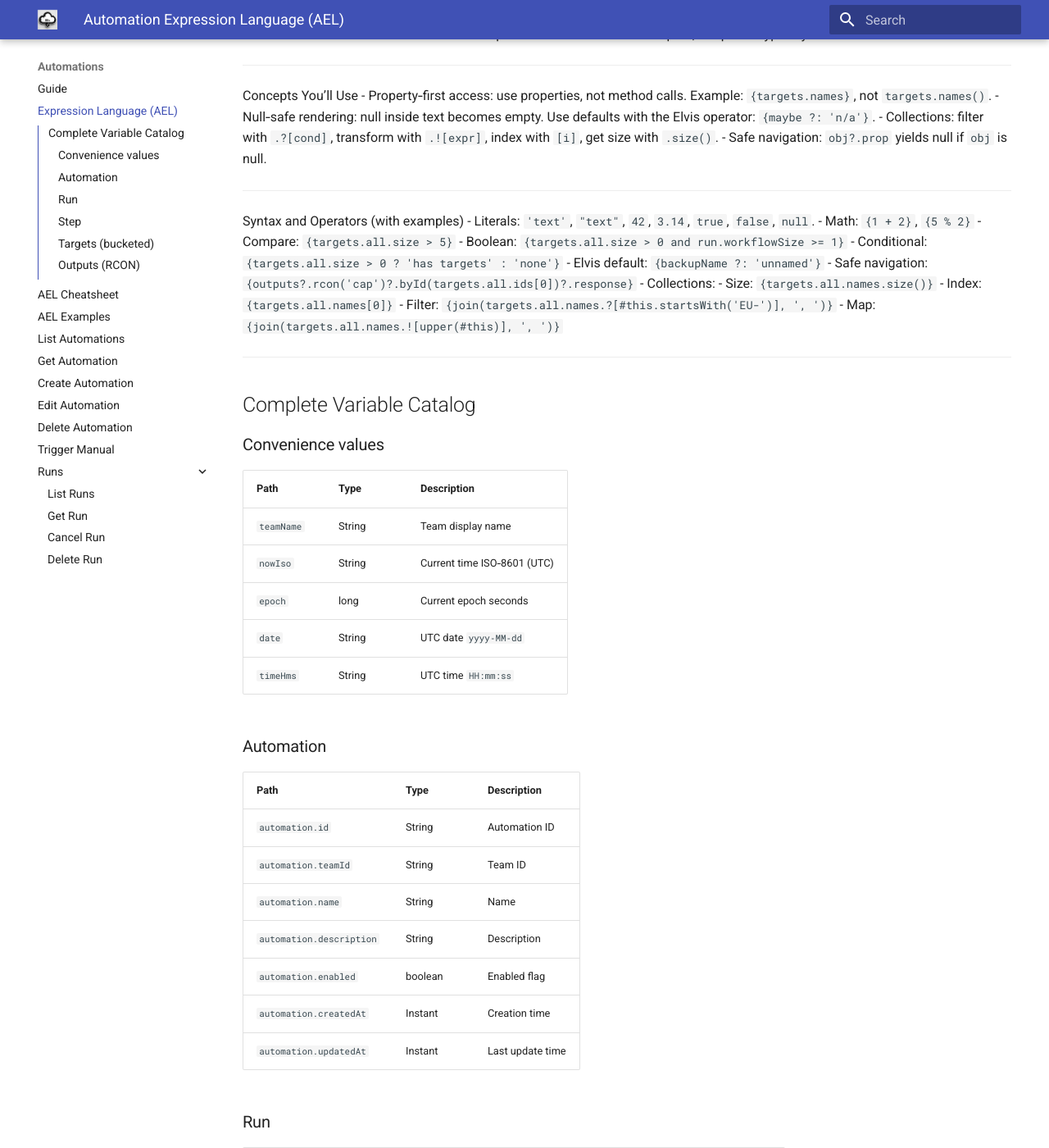
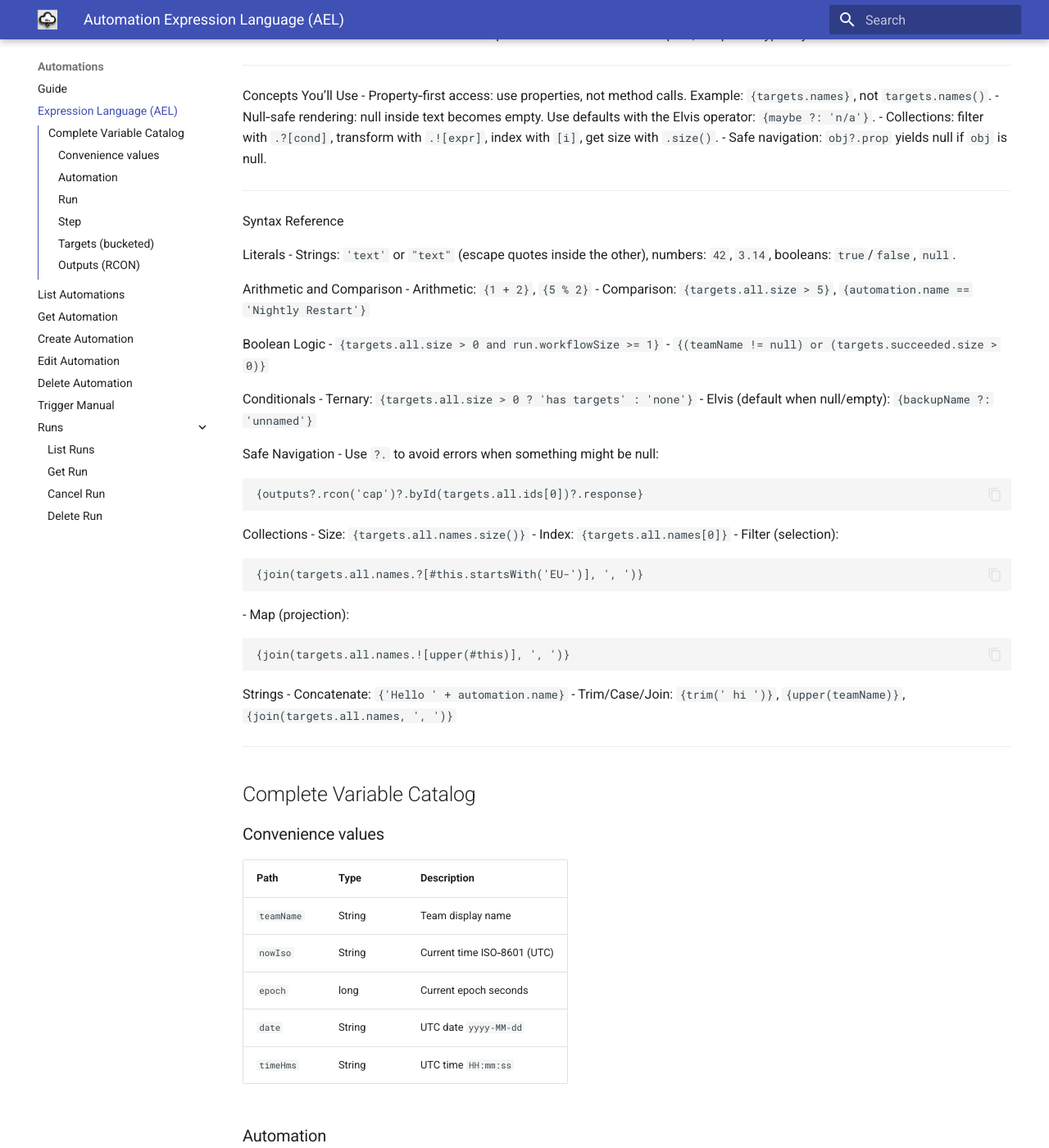
Before and after one commit to swiftbytegbr/gmc-docs, an MkDocs documentation site: the page built from docs/nav/guides/automation-expressions.md, in a window 1280 px wide and 1400 px high, scrolled down 966 px. Shown: the whole window at 82% size. Built offline with MkDocs 1.6.1 and Material for MkDocs 9.7.7, drawn with Linux system fonts in a browser that asks for light colours; some of the changed text lies outside the part shown.

Commit message:
docs: AEL update

````diff
--- a/docs/nav/guides/automation-expressions.md
+++ b/docs/nav/guides/automation-expressions.md
@@ -55,19 +55,44 @@ Concepts You’ll Use
 
 ---
 
-Syntax and Operators (with examples)
-- Literals: `'text'`, `"text"`, `42`, `3.14`, `true`, `false`, `null`.
-- Math: `{1 + 2}`, `{5 % 2}`
-- Compare: `{targets.all.size > 5}`
-- Boolean: `{targets.all.size > 0 and run.workflowSize >= 1}`
-- Conditional: `{targets.all.size > 0 ? 'has targets' : 'none'}`
-- Elvis default: `{backupName ?: 'unnamed'}`
-- Safe navigation: `{outputs?.rcon('cap')?.byId(targets.all.ids[0])?.response}`
-- Collections:
-  - Size: `{targets.all.names.size()}`
-  - Index: `{targets.all.names[0]}`
-  - Filter: `{join(targets.all.names.?[#this.startsWith('EU-')], ', ')}`
-  - Map: `{join(targets.all.names.![upper(#this)], ', ')}`
+Syntax Reference
+
+Literals
+- Strings: `'text'` or `"text"` (escape quotes inside the other), numbers: `42`, `3.14`, booleans: `true`/`false`, `null`.
+
+Arithmetic and Comparison
+- Arithmetic: `{1 + 2}`, `{5 % 2}`
+- Comparison: `{targets.all.size > 5}`, `{automation.name == 'Nightly Restart'}`
+
+Boolean Logic
+- `{targets.all.size > 0 and run.workflowSize >= 1}`
+- `{(teamName != null) or (targets.succeeded.size > 0)}`
+
+Conditionals
+- Ternary: `{targets.all.size > 0 ? 'has targets' : 'none'}`
+- Elvis (default when null/empty): `{backupName ?: 'unnamed'}`
+
+Safe Navigation
+- Use `?.` to avoid errors when something might be null:
+```
+{outputs?.rcon('cap')?.byId(targets.all.ids[0])?.response}
+```
+
+Collections
+- Size: `{targets.all.names.size()}`
+- Index: `{targets.all.names[0]}`
+- Filter (selection):
+```
+{join(targets.all.names.?[#this.startsWith('EU-')], ', ')}
+```
+- Map (projection):
+```
+{join(targets.all.names.![upper(#this)], ', ')}
+```
+
+Strings
+- Concatenate: `{'Hello ' + automation.name}`
+- Trim/Case/Join: `{trim('  hi  ')}`, `{upper(teamName)}`, `{join(targets.all.names, ', ')}`
 
 ---
 
@@ -245,7 +270,7 @@ Setting Sync (example string values)
 WelcomeMessage = Hello {teamName}! Run {automation.name} on {date}.
 ```
 
-More examples: see “AEL Examples” for copy‑paste recipes.
+
 
 ---
 
@@ -265,10 +290,14 @@ Security & Performance
 
 
 
-Appendix: Operator & Collection Cheatsheet
-- Arithmetic: `1 + 2`, `5 % 2`
-- Boolean: `a and b`, `a or b`, `not a`
-- Compare: `a == b`, `a != b`, `a > b`, `a >= b`, `a < b`, `a <= b`
-- Conditional: `cond ? a : b`, `a ?: b`
-- Safe navigation: `obj?.prop`
-- Collections: `list.size()`, `list[i]`, `list.?[cond]`, `list.![expr]`
+Appendix: Operators Cheatsheet
+
+| Category | Examples | Notes |
+| --- | --- | --- |
+| Arithmetic | `1 + 2`, `5 % 2` | Standard precedence |
+| Comparison | `a == b`, `a != b`, `a > b`, `a >= b`, `a < b`, `a <= b` | Works for numbers/strings |
+| Boolean | `a and b`, `a or b`, `not a` | Short‑circuiting |
+| Conditional | `cond ? x : y` | Branch based on boolean |
+| Elvis | `a ?: b` | Use `b` if `a` is null/empty |
+| Safe nav | `obj?.prop` | Yields null if `obj` is null |
+| Collections | `list.size()`, `list[i]`, `list.?[cond]`, `list.![expr]` | Select/filter/map |
--- a/mkdocs.yml
+++ b/mkdocs.yml
@@ -63,8 +63,6 @@ nav:
   - Automations:
       - Guide: nav/guides/automations.md
       - Expression Language (AEL): nav/guides/automation-expressions.md
-      - AEL Cheatsheet: nav/guides/automation-expressions-cheatsheet.md
-      - AEL Examples: nav/guides/automation-expressions-examples.md
       - List Automations: nav/reference/automations/list.md
       - Get Automation: nav/reference/automations/get.md
       - Create Automation: nav/reference/automations/create.md
````
Also changed, not shown: docs/nav/guides/automation-expressions-cheatsheet.md (deleted, +0 -42 lines), docs/nav/guides/automation-expressions-examples.md (deleted, +0 -92 lines), docs/nav/guides/automations.md (+0 -1 lines).
